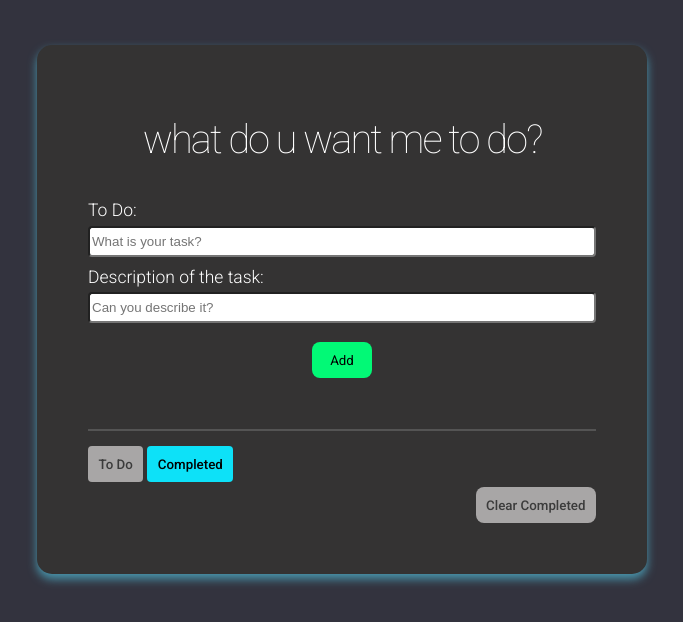
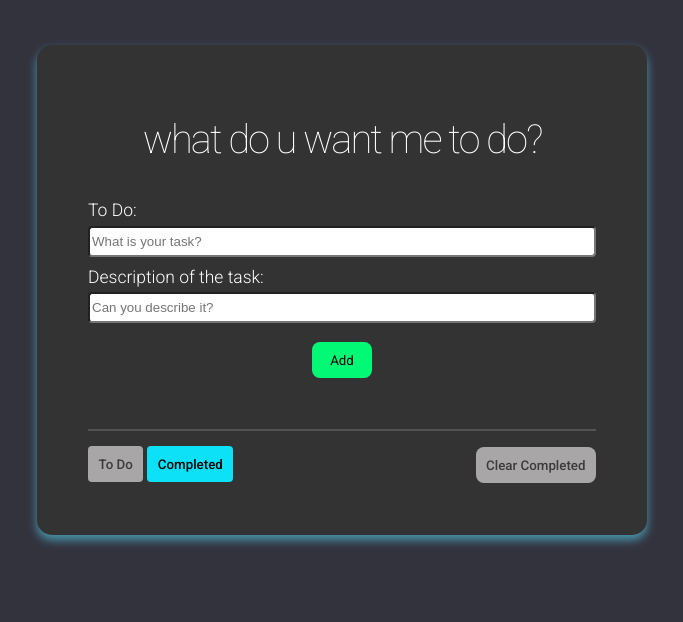
Before and after one commit to shewwww/todoApp, a React (Create React App) app: page / in a window 1280 px wide. Both pictures are taken after a click on the button "Completed". Shown: the top 622 px of the page, without its empty margins (298-981 px from the left). Built offline with nearby package versions, Linux system fonts and the light colour scheme.

Commit message:
clear completed align button with the todo and complete button

```diff
--- a/src/App.css
+++ b/src/App.css
@@ -58,6 +58,7 @@ label{
   overflow-y: auto;
   border-radius: 15px;
   box-shadow: 0px 5px 10px rgb(73, 150, 173);
+
 }
 
 .todo-input{
@@ -70,6 +71,7 @@ label{
   padding-bottom: 10%;
   margin-bottom: 3%;
   gap: 10px;
+
 }
 
 .todo-input-item{
@@ -77,6 +79,7 @@ label{
   flex-direction: column;
   align-items: flex-start;
   gap: 5.5px;
+
 }
 
 .todo-input-item input{
@@ -158,6 +161,11 @@ label{
 .todo-list{
   display: flex;
   flex-direction: column;
+  justify-content: flex-start;
+  align-items: stretch;
+  align-content: stretch;
+  width: fit-content;
+  width: max-content;
 }
 
 .todo-list-item{
@@ -169,6 +177,8 @@ label{
   padding: 20px 30px;
   box-shadow: 0px 7px 15px rgba(13, 13, 13, 0.4);
   border-radius: 8px;
+  gap: 220px;
+
 
 }
 
@@ -176,6 +186,7 @@ label{
   display: flex;
   gap: 5px;
   font-size: 20px;
+
 }
 
 .delete-icon{
@@ -196,4 +207,5 @@ label{
   justify-content: flex-end;
   align-items: baseline;
   align-content: stretch;
+  float: right;
 }
--- a/src/App.js
+++ b/src/App.js
@@ -184,10 +184,17 @@ function App() {
           <button
             className={`secondaryBtn ${compScr === true && "active"}`}
             onClick={() => setCompScr(true)}
-
           >
             Completed
           </button>
+            <div className="clrBtn">
+              <button
+                  className={`clearAll ${compScr === true && "show"}`}
+                  onClick={handleClearCompletedTasks}
+                >
+                  Clear Completed{" "}
+                </button>
+            </div>
 
         </div>
 
@@ -253,14 +260,14 @@ function App() {
                 </div>
               );
             })}
-        <div className="clrBtn">
+          {/* <div className="clrBtn">
             <button
                 className={`clearAll ${compScr === true && "show"}`}
                 onClick={handleClearCompletedTasks}
               >
                 Clear Completed{" "}
               </button>
-        </div>
+          </div> */}
 
           {compScr === true &&
             compTasks.map((item, index) => {
```
Lines whose indentation alone changed are shown as unchanged.
